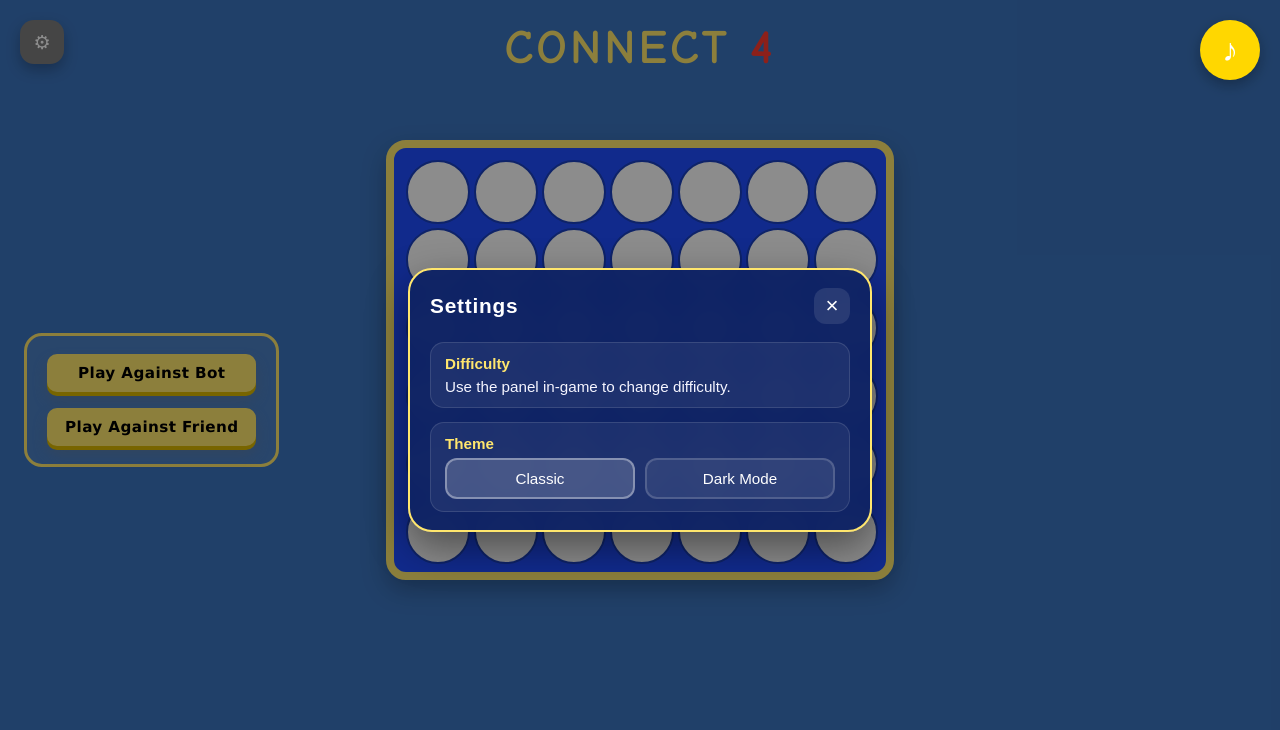
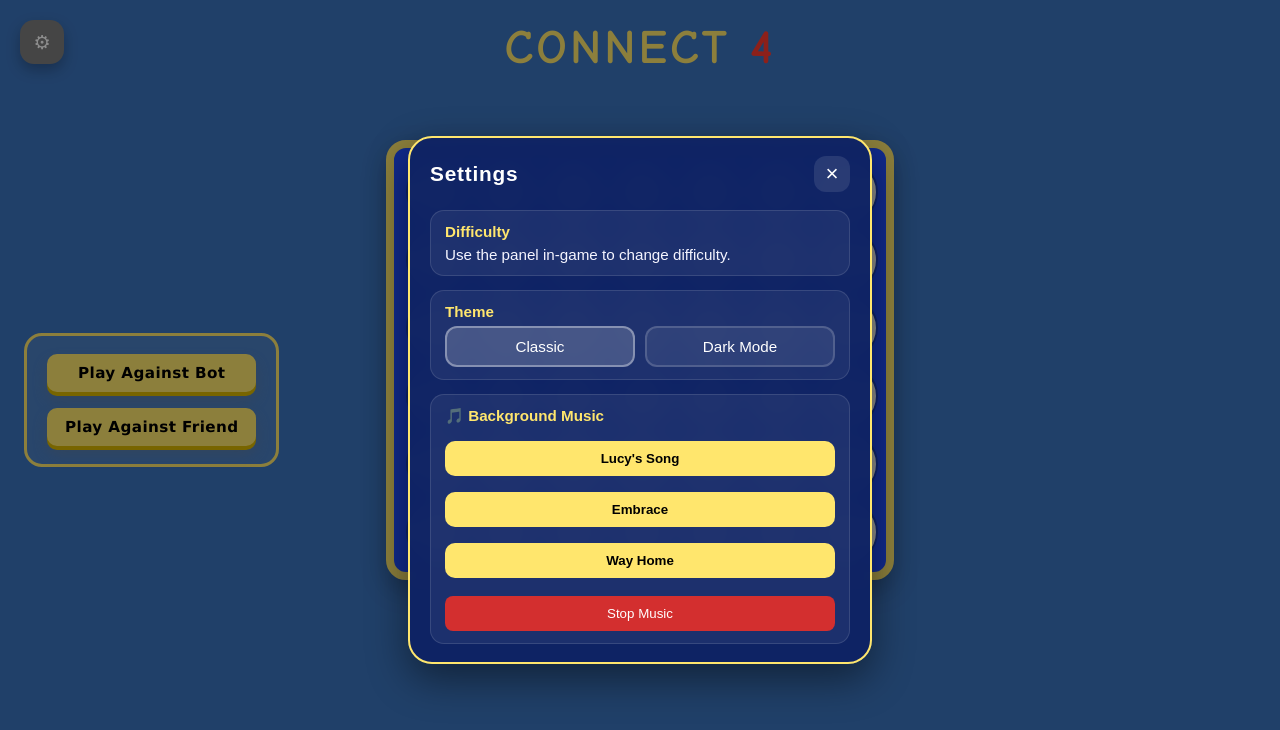
Before and after one commit to Jason10924/connect-4, a plain HTML site: page index.html in a window 1280 px wide. Both pictures are taken after a click on the button "Open settings". Drawn offline with Linux system fonts and the light colour scheme.

Commit message:
music update

```diff
--- a/index.html
+++ b/index.html
@@ -7,47 +7,121 @@
     <link rel="stylesheet" href="style.css">
 </head>
 <body>
-    <h1 class="title"><span class="title-main">Connect</span> <span class="title-number">4</span></h1>
+
+    <h1 class="title">
+        <span class="title-main">Connect</span>
+        <span class="title-number">4</span>
+    </h1>
+
     <button id="settings-button" class="settings-button" aria-label="Open settings">
         ⚙
     </button>
 
     <div id="settings-panel" class="settings-panel">
         <div class="settings-panel-content">
+
             <div class="settings-panel-header">
                 <h2>Settings</h2>
                 <button id="settings-close" class="settings-close">×</button>
             </div>
+
             <div class="settings-panel-body">
+
+                <!-- Difficulty -->
                 <div class="settings-item">
                     <label>Difficulty</label>
                     <div>Use the panel in-game to change difficulty.</div>
                 </div>
+
+                <!-- Theme -->
                 <div class="settings-item theme-options">
                     <label>Theme</label>
+
                     <div class="theme-buttons">
-                        <button type="button" data-theme="classic" class="theme-button active">Classic</button>
-                        <button type="button" data-theme="dark" class="theme-button">Dark Mode</button>
+                        <button
+                            type="button"
+                            data-theme="classic"
+                            class="theme-button active">
+                            Classic
+                        </button>
+
+                        <button
+                            type="button"
+                            data-theme="dark"
+                            class="theme-button">
+                            Dark Mode
+                        </button>
                     </div>
                 </div>
+
+                <!-- MUSIC -->
+                <div class="settings-item">
+
+                    <label>🎵 Background Music</label>
+
+                    <button
+                        class="music-option"
+                        data-song="music/LucysSong.mp3">
+                        Lucy's Song
+                    </button>
+
+                    <button
+                        class="music-option"
+                        data-song="music/Embrace.mp3">
+                        Embrace
+                    </button>
+
+                    <button
+                        class="music-option"
+                        data-song="music/WayHome.mp3">
+                        Way Home
+                    </button>
+
+                    <button
+                        id="stopMusic"
+                        class="music-stop">
+                        Stop Music
+                    </button>
+
+                </div>
+
             </div>
+
         </div>
     </div>
 
+    <!-- Hidden audio player -->
+    <audio id="bgMusic" loop></audio>
+
     <div class="menu-panel">
         <div class="menu">
-            <button id="play-bot" class="menu-button">Play Against Bot</button>
-            <button id="play-friend" class="menu-button">Play Against Friend</button>
+            <button id="play-bot" class="menu-button">
+                Play Against Bot
+            </button>
+
+            <button id="play-friend" class="menu-button">
+                Play Against Friend
+            </button>
         </div>
     </div>
 
     <div id="controls" class="controls" style="display:none;">
+
         <div class="scoreboard">
-            <div class="score-item">Player 1: <span id="score-p1">0</span></div>
-            <div class="score-item" id="score-p2-label">Player 2: <span id="score-p2">0</span></div>
+            <div class="score-item">
+                Player 1:
+                <span id="score-p1">0</span>
+            </div>
+
+            <div class="score-item" id="score-p2-label">
+                Player 2:
+                <span id="score-p2">0</span>
+            </div>
         </div>
+
         <div id="difficulty-container" class="difficulty" style="display:none;">
             <label for="difficulty">Difficulty:</label>
+
             <select id="difficulty">
                 <option value="easy">Easy</option>
                 <option value="medium" selected>Medium</option>
@@ -55,84 +129,39 @@
                 <option value="impossible">Impossible</option>
             </select>
         </div>
-        <div class="game-status" id="game-status">Choose a column to start.</div>
+
+        <div id="game-status" class="game-status">
+            Choose a column to start.
+        </div>
+
         <div class="controls-buttons">
-            <button id="play-again" class="menu-button">Restart</button>
-            <button id="back-menu" class="menu-button">Back to Menu</button>
+            <button id="play-again" class="menu-button">
+                Restart
+            </button>
+
+            <button id="back-menu" class="menu-button">
+                Back to Menu
+            </button>
         </div>
+
     </div>
 
     <div class="board" aria-label="Connect 4 board">
+
         <div id="board-message" class="board-message"></div>
-        <div class="cell"></div>
-        <div class="cell"></div>
-        <div class="cell"></div>
-        <div class="cell"></div>
-        <div class="cell"></div>
-        <div class="cell"></div>
-        <div class="cell"></div>
-        <div class="cell"></div>
-        <div class="cell"></div>
-        <div class="cell"></div>
-        <div class="cell"></div>
-        <div class="cell"></div>
-        <div class="cell"></div>
-        <div class="cell"></div>
-        <div class="cell"></div>
-        <div class="cell"></div>
-        <div class="cell"></div>
-        <div class="cell"></div>
-        <div class="cell"></div>
-        <div class="cell"></div>
-        <div class="cell"></div>
-        <div class="cell"></div>
-        <div class="cell"></div>
-        <div class="cell"></div>
-        <div class="cell"></div>
-        <div class="cell"></div>
-        <div class="cell"></div>
-        <div class="cell"></div>
-        <div class="cell"></div>
-        <div class="cell"></div>
-        <div class="cell"></div>
-        <div class="cell"></div>
-        <div class="cell"></div>
-        <div class="cell"></div>
-        <div class="cell"></div>
-        <div class="cell"></div>
-        <div class="cell"></div>
-        <div class="cell"></div>
-        <div class="cell"></div>
-        <div class="cell"></div>
-        <div class="cell"></div>
-        <div class="cell"></div>
+
+        <!-- 42 board cells -->
+
+        <div class="cell"></div><div class="cell"></div><div class="cell"></div><div class="cell"></div><div class="cell"></div><div class="cell"></div><div class="cell"></div>
+        <div class="cell"></div><div class="cell"></div><div class="cell"></div><div class="cell"></div><div class="cell"></div><div class="cell"></div><div class="cell"></div>
+        <div class="cell"></div><div class="cell"></div><div class="cell"></div><div class="cell"></div><div class="cell"></div><div class="cell"></div><div class="cell"></div>
+        <div class="cell"></div><div class="cell"></div><div class="cell"></div><div class="cell"></div><div class="cell"></div><div class="cell"></div><div class="cell"></div>
+        <div class="cell"></div><div class="cell"></div><div class="cell"></div><div class="cell"></div><div class="cell"></div><div class="cell"></div><div class="cell"></div>
+        <div class="cell"></div><div class="cell"></div><div class="cell"></div><div class="cell"></div><div class="cell"></div><div class="cell"></div><div class="cell"></div>
+
     </div>
-    <!-- Music Button -->
-<button id="musicBtn">♪</button>
-
-<!-- Music Menu -->
-<div id="musicMenu" class="hidden">
-
-    <h2>🎵 Music</h2>
-
-    <button class="song" data-song="music/LucysSong.mp3">
-        Lucy's Song
-    </button>
-
-    <button class="song" data-song="music/Embrace.mp3">
-        Embrace
-    </button>
-
-    <button class="song" data-song="music/WayHome.mp3">
-        Way Home
-    </button>
-
-    <button id="stopMusic">Stop Music</button>
-
-</div>
-
-<audio id="bgMusic" loop></audio>
 
     <script src="script.js"></script>
+
 </body>
 </html>
--- a/script.js
+++ b/script.js
@@ -368,12 +368,9 @@ document.addEventListener('DOMContentLoaded', () => {
         updateStatus('Player 1 goes first. Choose a column.');
     });
 
-    settingsBtn.addEventListener('click', () => {
-        settingsPanel.classList.add('visible');
-        if (musicSelect) {
-            setMusicTrack(musicSelect.value);
-        }
-    });
+  settingsBtn.addEventListener('click', () => {
+    settingsPanel.classList.add('visible');
+});
 
     settingsClose.addEventListener('click', () => {
         settingsPanel.classList.remove('visible');
@@ -442,38 +439,24 @@ document.addEventListener('DOMContentLoaded', () => {
     initBoard();
 });
 
-const musicBtn = document.getElementById("musicBtn");
-const musicMenu = document.getElementById("musicMenu");
 const bgMusic = document.getElementById("bgMusic");
-const stopMusic = document.getElementById("stopMusic");
 
-// Open/Close menu
-musicBtn.addEventListener("click", () => {
-    musicMenu.classList.toggle("hidden");
-});
+document.querySelectorAll(".music-option").forEach(button => {
 
-// Play selected song
-document.querySelectorAll(".song").forEach(song => {
+    button.addEventListener("click", () => {
 
-    song.addEventListener("click", () => {
+        const song = button.dataset.song;
 
-        const selectedSong = song.getAttribute("data-song");
-
-        // Don't restart if the same song is already playing
-        if (!bgMusic.src.endsWith(selectedSong)) {
-            bgMusic.src = selectedSong;
-        }
+        bgMusic.src = song;
+        bgMusic.volume = 0.35;
 
         bgMusic.play();
-
-        musicMenu.classList.add("hidden");
 
     });
 
 });
 
-// Stop music
-stopMusic.addEventListener("click", () => {
+document.getElementById("stopMusic").addEventListener("click", () => {
 
     bgMusic.pause();
     bgMusic.currentTime = 0;
--- a/style.css
+++ b/style.css
@@ -570,3 +570,52 @@ body.dark-mode .music-select {
 #musicMenu{
     z-index:9999;
 }
+
+.music-option{
+
+    width:100%;
+    padding:10px;
+
+    margin-top:10px;
+
+    border:none;
+    border-radius:10px;
+
+    background:#ffe66d;
+
+    color:black;
+
+    font-weight:bold;
+
+    cursor:pointer;
+
+    transition:.2s;
+
+}
+
+.music-option:hover{
+
+    background:#ffd43b;
+    transform:scale(1.02);
+
+}
+
+.music-stop{
+
+    width:100%;
+
+    margin-top:15px;
+
+    padding:10px;
+
+    border:none;
+
+    border-radius:10px;
+
+    background:#d32f2f;
+
+    color:white;
+
+    cursor:pointer;
+
+}
```
